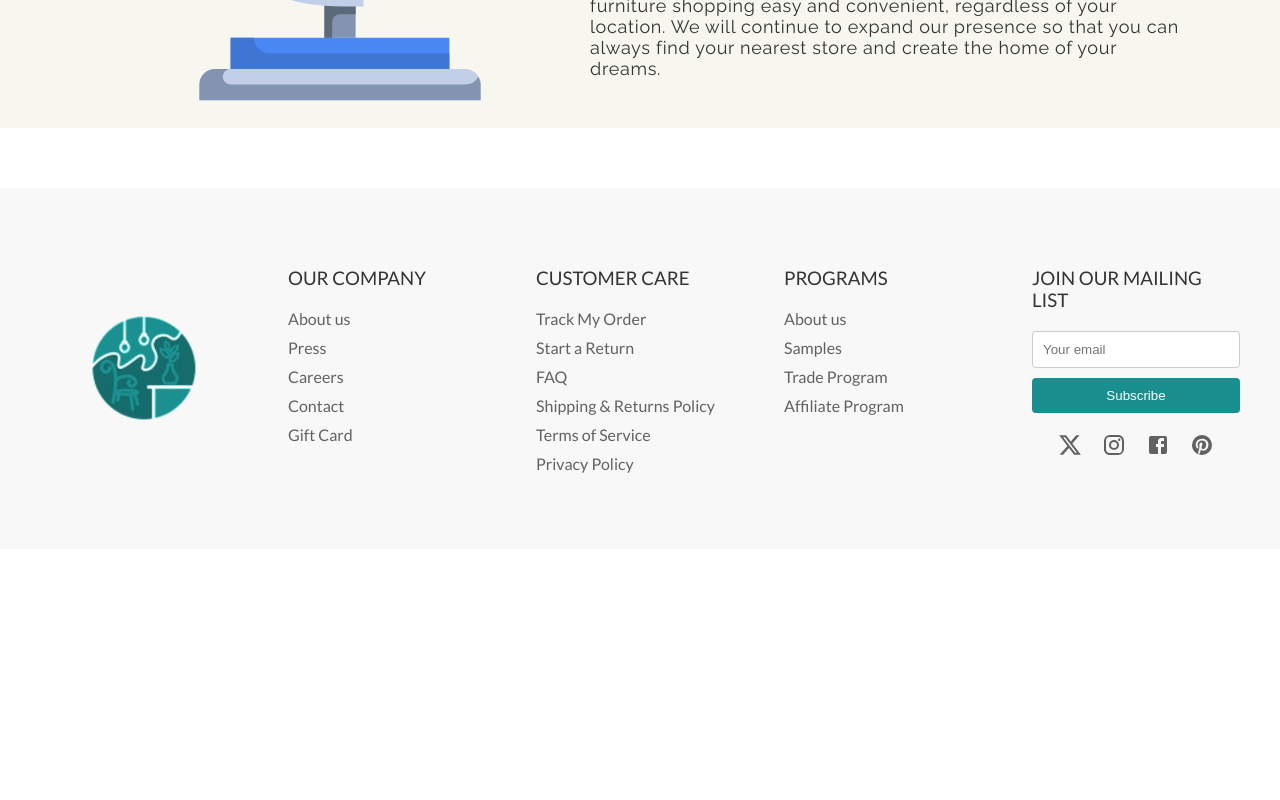
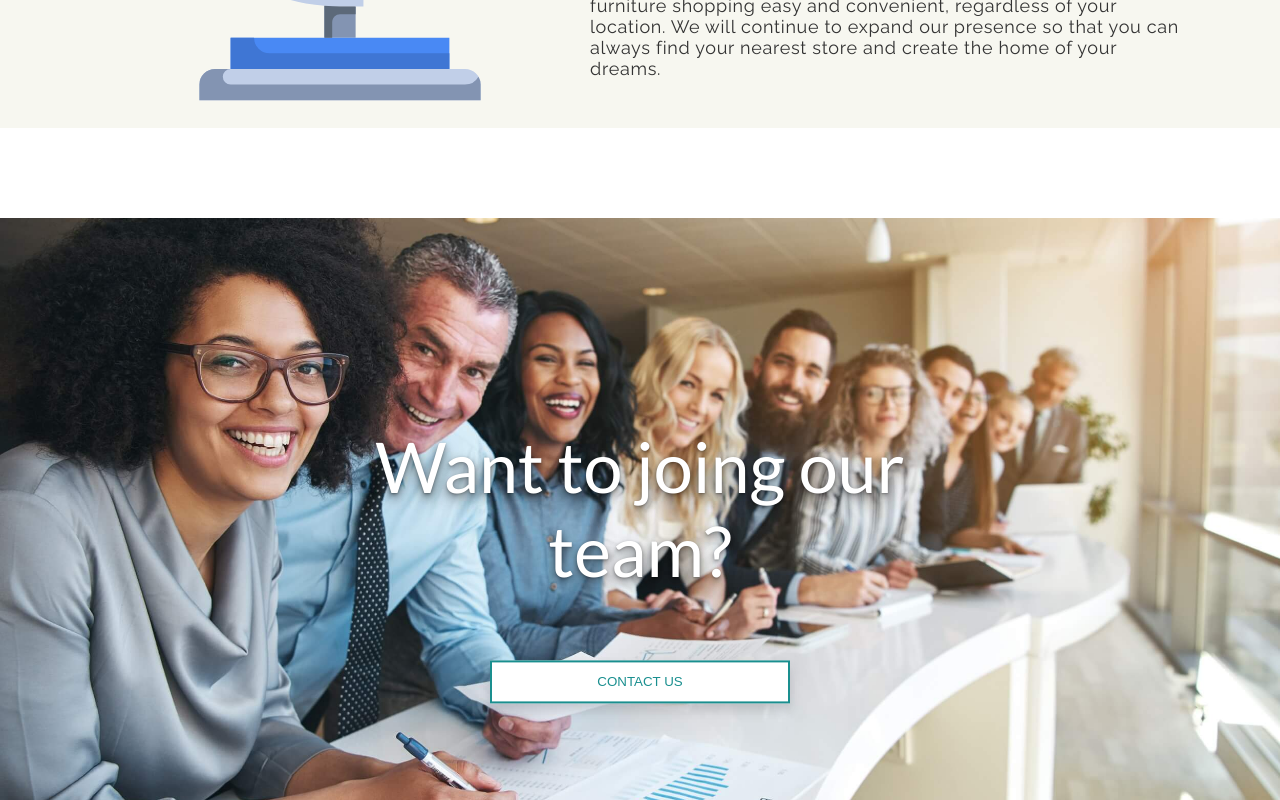
Before and after one commit to oneslaught/Online-Shop, a React app: page /about-us in a window 1280 px wide. Shown: the part 2776-3576 px from the top of the page. Before the commit the page ends 3325 px from the top, so only its background shows below. Built offline with nearby package versions, Linux system fonts and the light colour scheme; a web font is replaced by a local one.

Commit message:
added JoingUs.tsx

```diff
--- a/src/components/About Us Page/AboutUsPage.tsx
+++ b/src/components/About Us Page/AboutUsPage.tsx
@@ -3,6 +3,7 @@ import React from "react";
 import FeatureHighlight from "./FeatureHighlight";
 import GlobalBrand from "./GlobalBrand";
 import Header from "./Header";
+import JoingUs from "./JoingUs";
 
 export default function AboutUsPage() {
   return (
@@ -10,6 +11,7 @@ export default function AboutUsPage() {
       <Header />
       <FeatureHighlight />
       <GlobalBrand />
+      <JoingUs />
     </>
   );
 }
--- /dev/null
+++ b/src/components/About Us Page/JoingUs.tsx
@@ -0,0 +1,20 @@
+import React from "react";
+
+import joingImg from "../../assets/About Us Page Images/joing us img/employees.jpg?as=webp";
+import * as styles from "../../styles/about us styles/joing_us.module.css";
+
+export default function JoingUs() {
+  return (
+    <div className={styles.container}>
+      <img className={styles.image} src={joingImg}></img>
+      <div className={styles.content_container}>
+        <div className={styles.content}>
+          <h2 className={styles.content_text}>Want to joing our team?</h2>
+          <button className={styles.content_btn}>
+            <span>Contact us</span>
+          </button>
+        </div>
+      </div>
+    </div>
+  );
+}
--- /dev/null
+++ b/src/styles/about us styles/joing_us.module.css
@@ -0,0 +1,85 @@
+.container {
+  margin-top: 90px;
+  position: relative;
+  text-align: center;
+}
+
+.image {
+  height: 80vh;
+  object-fit: cover;
+  width: 100%;
+  position: relative;
+  text-align: center;
+}
+
+.content_container {
+  position: absolute;
+  top: 50%;
+  left: 50%;
+  transform: translate(-50%, -50%);
+}
+
+.content {
+  padding: 5rem 1.5rem;
+}
+
+.content_text {
+  text-align: center;
+  font-weight: 400;
+  color: #fff;
+  font-size: 70px;
+  text-shadow:
+    0 1px 2px rgba(0, 0, 0, 0.2),
+    0 2px 4px rgba(0, 0, 0, 0.2),
+    0 4px 8px rgba(0, 0, 0, 0.3),
+    0 8px 16px rgba(0, 0, 0, 0.3);
+}
+
+.content_btn {
+  min-width: 200px;
+  width: 100%;
+  max-width: 300px;
+  background-color: #fff;
+  border: 2px solid rgb(26, 143, 143);
+  text-transform: uppercase;
+  padding: 12px 20px;
+  margin: 10px;
+  cursor: pointer;
+  transition: border 0.3s;
+  position: relative;
+  align-self: center;
+  box-shadow: rgba(71, 71, 78, 0.2) 0px 7px 10px 0px;
+}
+
+.content_btn span {
+  color: rgb(26, 143, 143);
+  position: relative;
+  z-index: 10;
+  transition: color 0.3s;
+}
+
+.content_btn:hover {
+  border: 2px solid #fff;
+}
+
+.content_btn:hover span {
+  color: #fff;
+}
+
+.content_btn::before {
+  content: "";
+  position: absolute;
+  left: 0;
+  top: 0;
+  width: 100%;
+  height: 100%;
+  background-color: rgb(26, 143, 143);
+  transition: transform 0.5s;
+  transform-origin: 0 0;
+  transition-timing-function: cubic-bezier(0.5, 1.6, 0.4, 0.7);
+  transform: scaleX(0);
+}
+
+.content_btn:hover::before {
+  transform: scaleX(1);
+}
```
Also changed, not shown: src/assets/About Us Page Images/joing us img/employees.jpg (added).
